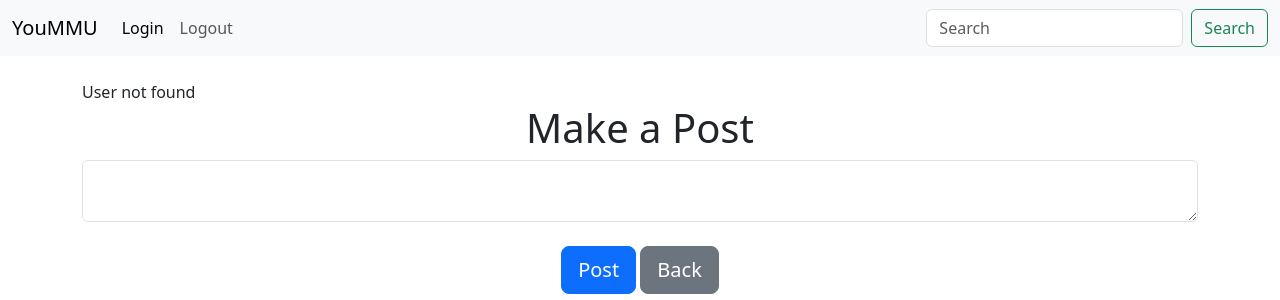
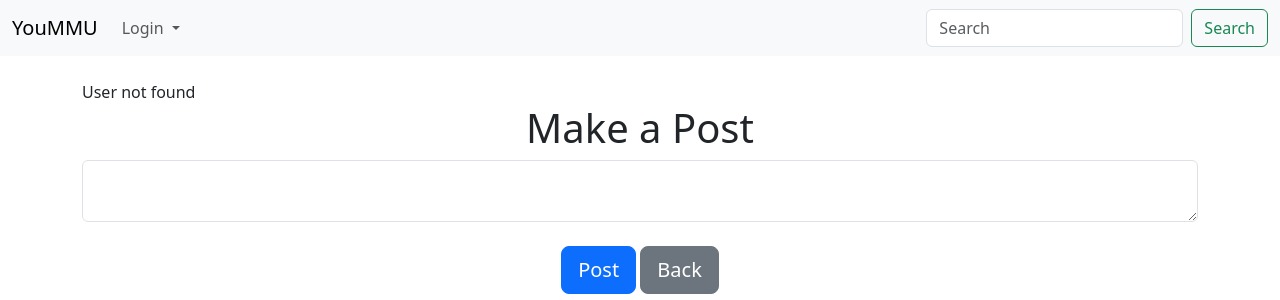
Before and after one commit to Lixuan0913/7-03, a Flask app: page /create-post in a window 1280 px wide. Shown: the top 300 px of the page. Run offline with Flask 3, Linux system fonts and the light colour scheme; the visitor is signed in with stand-in values (Sample User, id 1).

Commit message:
new navbar

```diff
--- a/templates/base.html
+++ b/templates/base.html
@@ -16,13 +16,20 @@
             </button>
             <div class="collapse navbar-collapse" id="navbarSupportedContent">
                 <ul class="navbar-nav me-auto mb-2 mb-lg-0">
-                    <li class="nav-item">
-                        <a class="nav-link active" href="/login">Login</a>
+
+                    <li class="nav-item dropdown">
+                      <a class="nav-link dropdown-toggle" href="#" role="button" data-bs-toggle="dropdown" aria-expanded="false">
+                        Login
+                      </a>
+                      <ul class="dropdown-menu">
+                        <li><a class="dropdown-item" href="/login">Login</a></li>
+                        <li><a class="dropdown-item" href="/signup">Signup</a></li>
+                        <li><hr class="dropdown-divider"></li>
+                        <li><a class="dropdown-item" href="/logout">Logout</a></li>
+                      </ul>
                     </li>
-                    <li class="nav-item">
-                        <a class="nav-link" href="/logout">Logout</a>
-                    </li>
-                </ul>
+                  </ul>
+
                 <form class="d-flex" role="search">
                     <input class="form-control me-2" type="search" placeholder="Search">
                     <button class="btn btn-outline-success" type="submit">Search</button>
```
